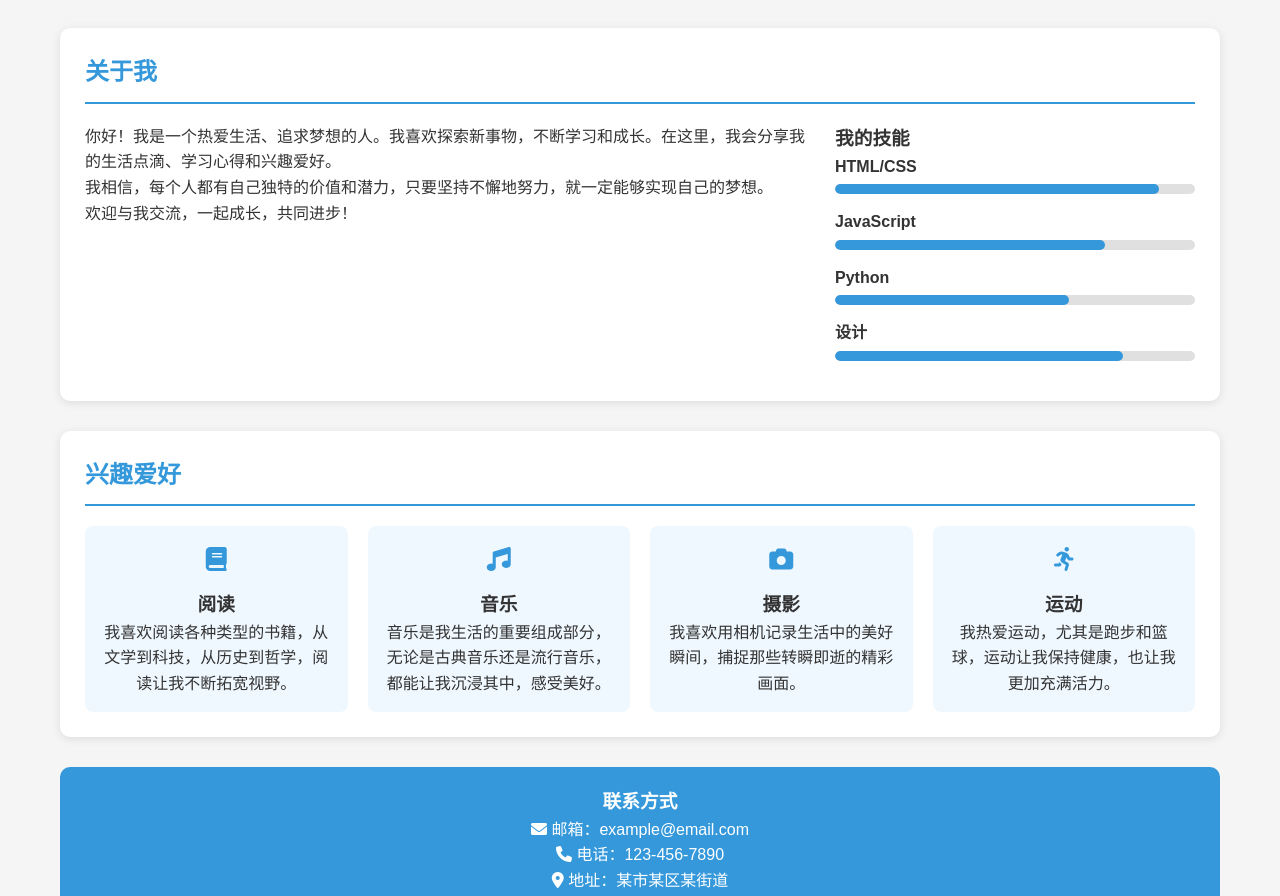
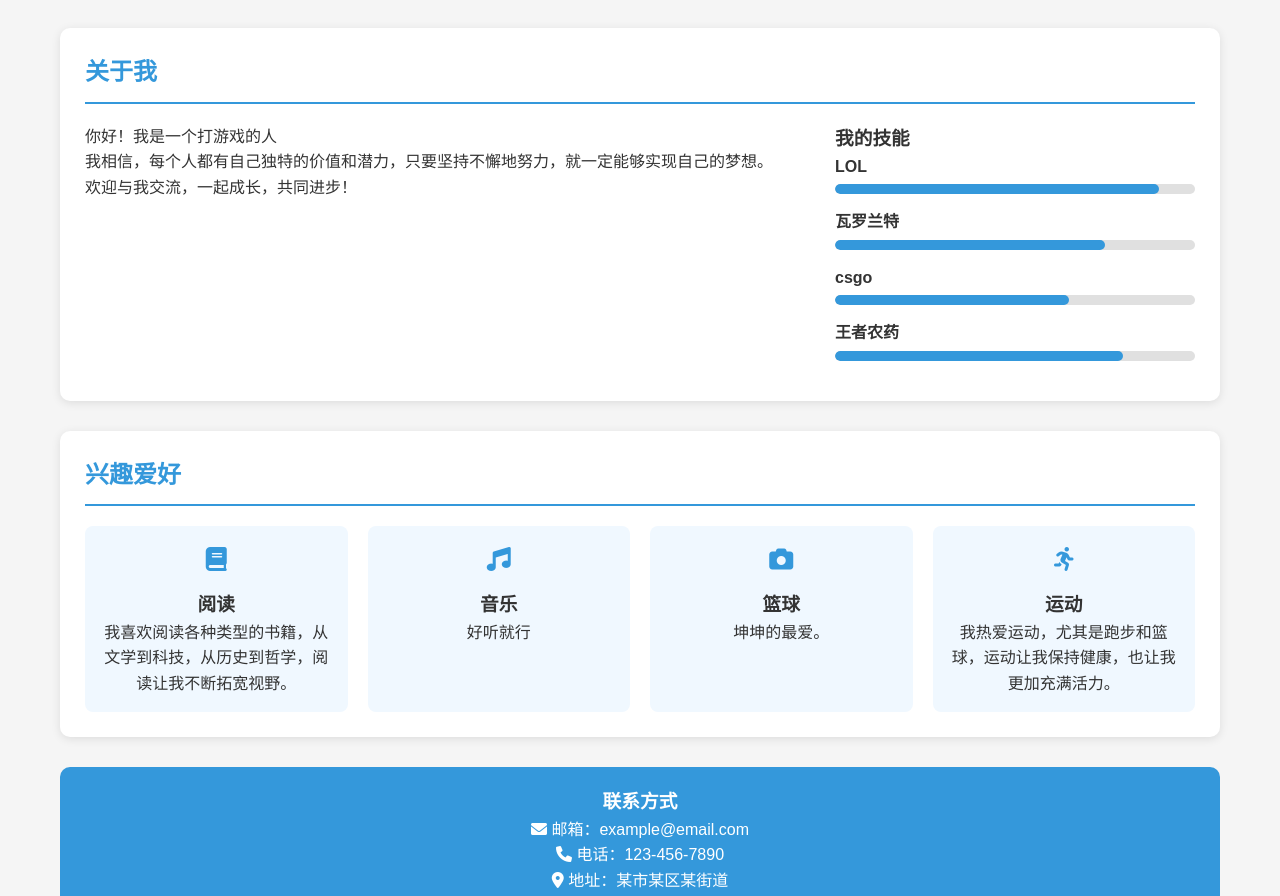
Before and after one commit to 1172925404/11729254004.github.io, a plain HTML site: page ai.html in a window 1280 px wide. Shown: the part 464-1360 px from the top of the page. Drawn offline with Linux system fonts and the light colour scheme.

Commit message:
Update ai.html

```diff
--- a/ai.html
+++ b/ai.html
@@ -3,7 +3,7 @@
 <head>
     <meta charset="UTF-8">
     <meta name="viewport" content="width=device-width, initial-scale=1.0">
-    <title>我的个人空间</title>
+    <title>陈涛的个人空间</title>
     <style>
         * {
             margin: 0;
@@ -216,32 +216,32 @@
             <h2 class="section-title">关于我</h2>
             <div class="about-content">
                 <div class="about-text">
-                    <p>你好！我是一个热爱生活、追求梦想的人。我喜欢探索新事物，不断学习和成长。在这里，我会分享我的生活点滴、学习心得和兴趣爱好。</p>
+                    <p>你好！我是一个打游戏的人</p>
                     <p>我相信，每个人都有自己独特的价值和潜力，只要坚持不懈地努力，就一定能够实现自己的梦想。</p>
                     <p>欢迎与我交流，一起成长，共同进步！</p>
                 </div>
                 <div class="skills">
                     <h3>我的技能</h3>
                     <div class="skill-item">
-                        <div class="skill-name">HTML/CSS</div>
+                        <div class="skill-name">LOL</div>
                         <div class="skill-bar">
                             <div class="skill-level" style="width: 90%;"></div>
                         </div>
                     </div>
                     <div class="skill-item">
-                        <div class="skill-name">JavaScript</div>
+                        <div class="skill-name">瓦罗兰特</div>
                         <div class="skill-bar">
                             <div class="skill-level" style="width: 75%;"></div>
                         </div>
                     </div>
                     <div class="skill-item">
-                        <div class="skill-name">Python</div>
+                        <div class="skill-name">csgo</div>
                         <div class="skill-bar">
                             <div class="skill-level" style="width: 65%;"></div>
                         </div>
                     </div>
                     <div class="skill-item">
-                        <div class="skill-name">设计</div>
+                        <div class="skill-name">王者农药</div>
                         <div class="skill-bar">
                             <div class="skill-level" style="width: 80%;"></div>
                         </div>
@@ -265,14 +265,14 @@
                         <i class="fas fa-music"></i>
                     </div>
                     <h3>音乐</h3>
-                    <p>音乐是我生活的重要组成部分，无论是古典音乐还是流行音乐，都能让我沉浸其中，感受美好。</p>
+                    <p>好听就行</p>
                 </div>
                 <div class="interest-item">
                     <div class="interest-icon">
                         <i class="fas fa-camera"></i>
                     </div>
-                    <h3>摄影</h3>
-                    <p>我喜欢用相机记录生活中的美好瞬间，捕捉那些转瞬即逝的精彩画面。</p>
+                    <h3>篮球</h3>
+                    <p>坤坤的最爱。</p>
                 </div>
                 <div class="interest-item">
                     <div class="interest-icon">
```
